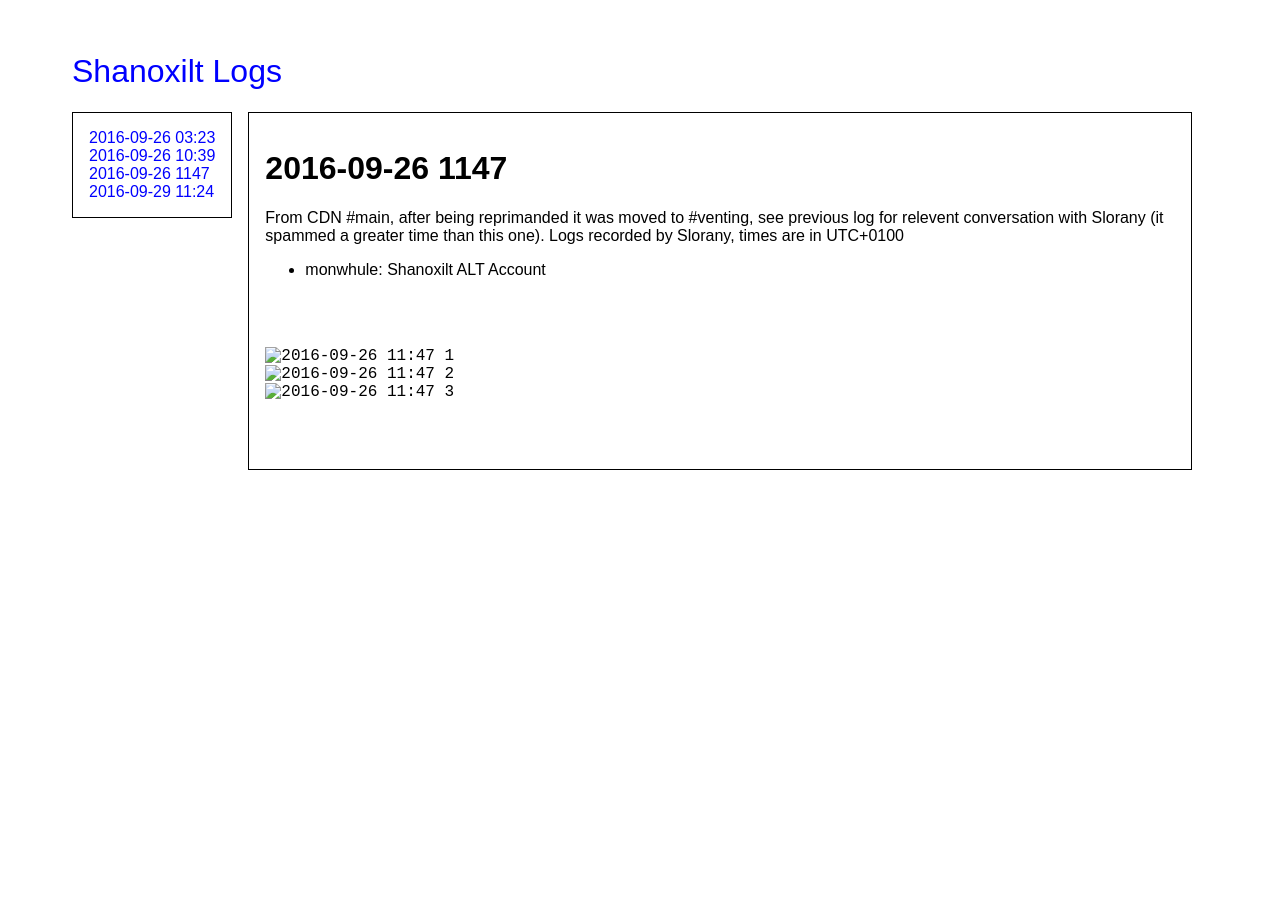
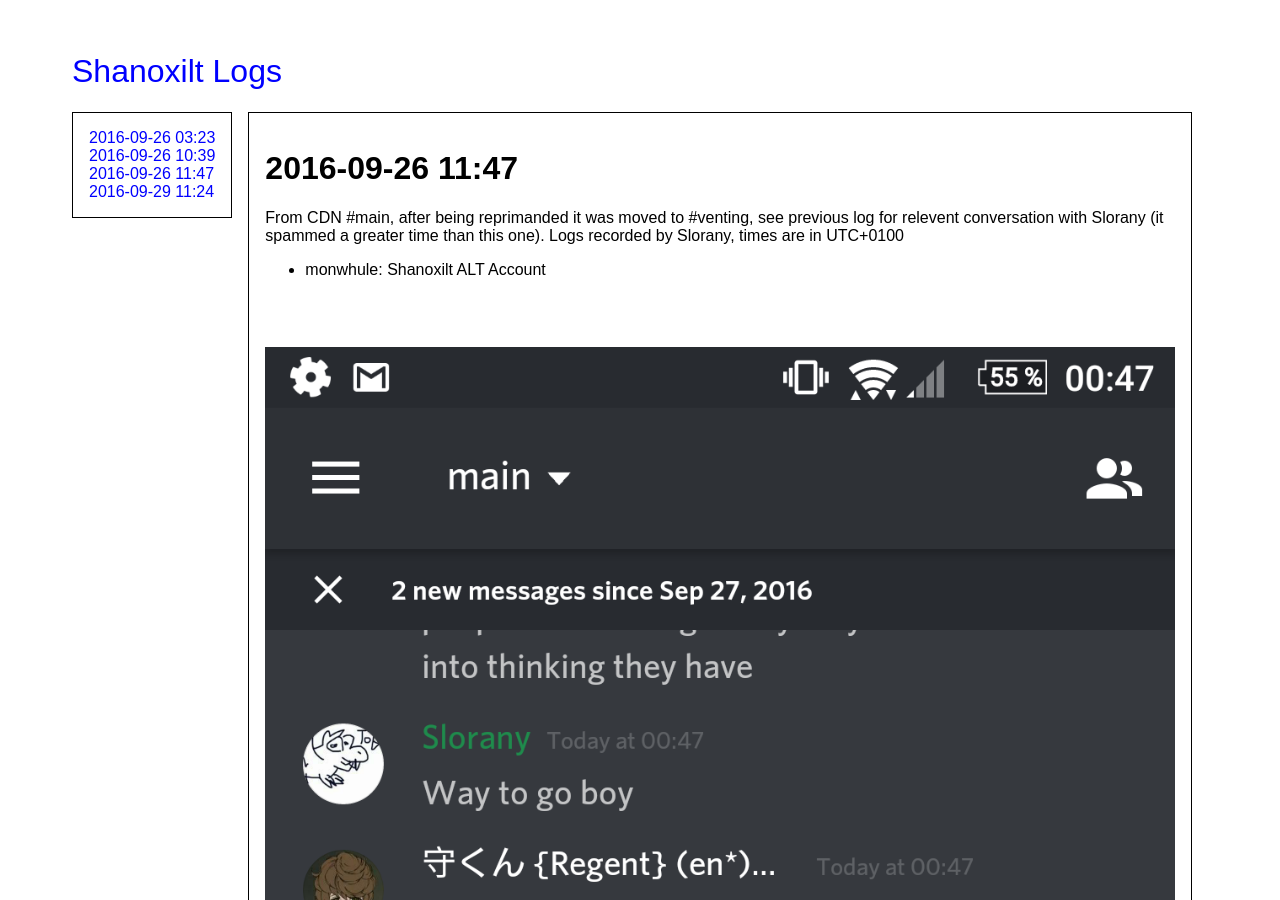
Before and after one commit to r-conlangs/shanologs, a Jekyll site: the page built from _incidents/2016-09-26 1147.md, in a window 1280 px wide and 900 px high. Built offline with Jekyll 4.4.1, drawn with Linux system fonts in a browser that asks for light colours.

Commit message:
Fixed upload of 2016-09-26 1147

```diff
--- a/_incidents/2016-09-26 1147.md
+++ b/_incidents/2016-09-26 1147.md
@@ -1,6 +1,6 @@
 ---
 layout: incident
-when: 2016-09-26 1147
+when: 2016-09-26 11:47
 summary: >
     From CDN #main, after being reprimanded it was moved to #venting, see previous log for relevent
     conversation with Slorany (it spammed a greater time than this one). Logs recorded by Slorany,
```
Also changed, not shown: assets/2016-09-26 1147 1.png (added), assets/2016-09-26 1147 2.png (added), assets/2016-09-26 1147 3.png (added).
